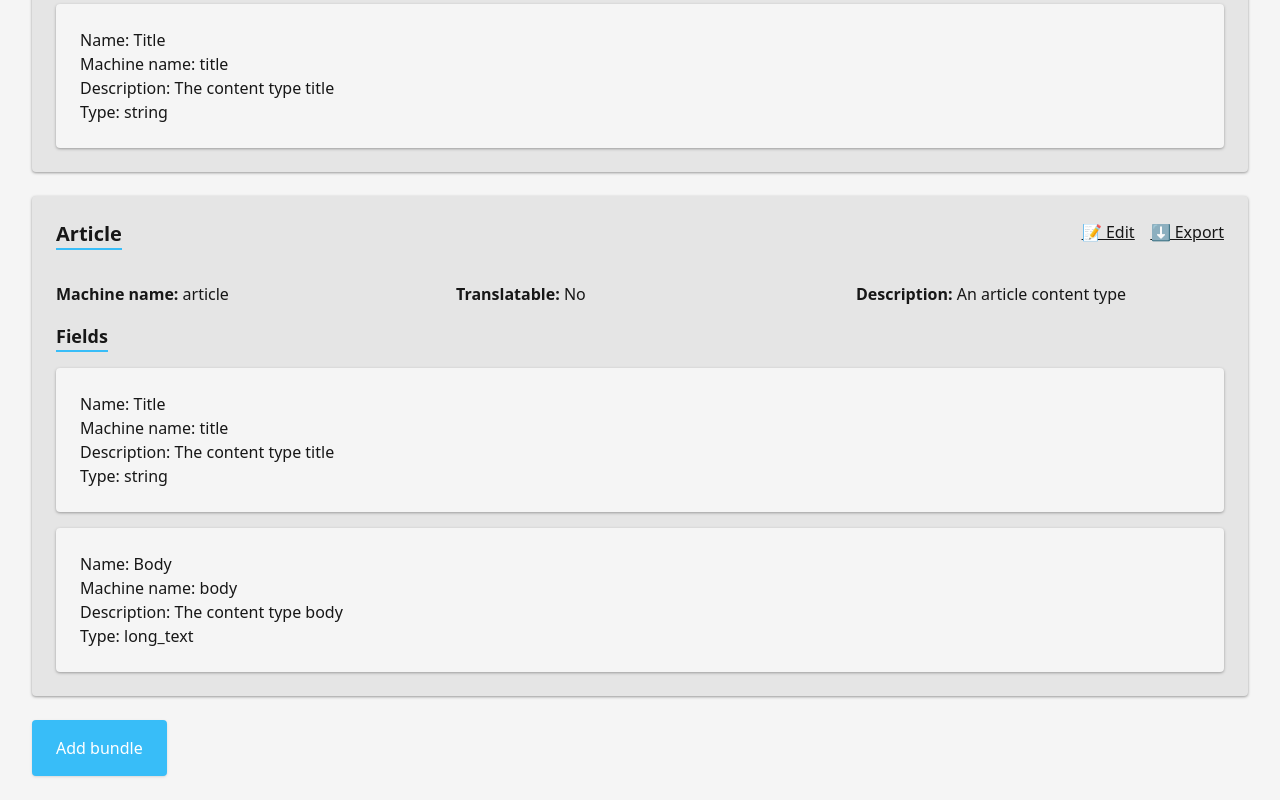
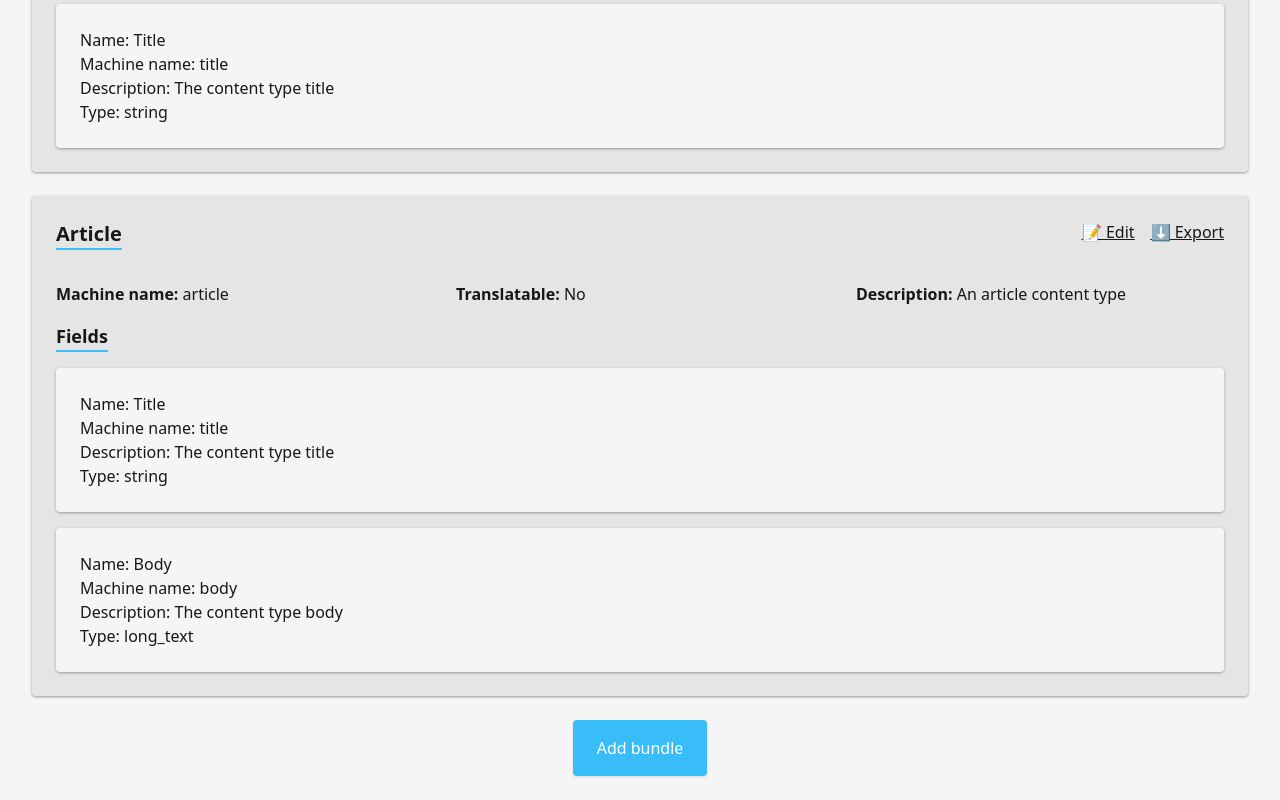
Before and after one commit to fmacia/drupal_entity_definition_helper, a Vue app: page / in a window 1280 px wide. Shown: the part 446-1246 px from the top of the page. Built offline with nearby package versions, Linux system fonts and the light colour scheme; what @highlightjs/vue-plugin would draw is missing.

Commit message:
chore: Main page add bundle styles

```diff
--- a/src/App.vue
+++ b/src/App.vue
@@ -40,7 +40,9 @@ const node = computed(() => store.state.node)
       <vBundle :data="bundle" :bundle-key="index"/>
     </vCard>
 
-    <vButton @click.prevent="adding = true" v-if="adding !== true">Add bundle</vButton>
+    <div class="flex justify-center">
+      <vButton @click.prevent="adding = true" v-if="adding !== true">Add bundle</vButton>
+    </div>
 
     <vCard v-if="adding === true">
       <vTitle type="h3">Add content type</vTitle>
```
